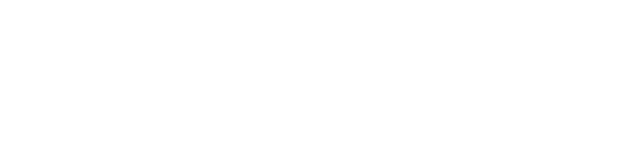
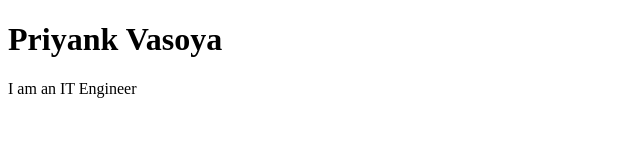
Before and after one commit to OnPaceCoder/TestRepo, a plain HTML site: page index.html in a window 1280 px wide. Shown: the whole page, without its empty margins (0-640 px from the left). Drawn offline with Linux system fonts and the light colour scheme.

Commit message:
Add:body

```diff
--- a/index.html
+++ b/index.html
@@ -1,10 +1,16 @@
 <!DOCTYPE html>
 <html lang="en">
+
 <head>
   <meta charset="UTF-8" />
   <meta http-equiv="X-UA-Compatible" content="IE=edge" />
   <meta name="viewport" content="width=device-width, initial-scale=1.0" />
   <title>Priyank</title>
 </head>
-  <body></body>
+
+<body>
+  <h1>Priyank Vasoya</h1>
+  <p>I am an IT Engineer</p>
+</body>
+
 </html>
```
Lines whose indentation alone changed are shown as unchanged.
